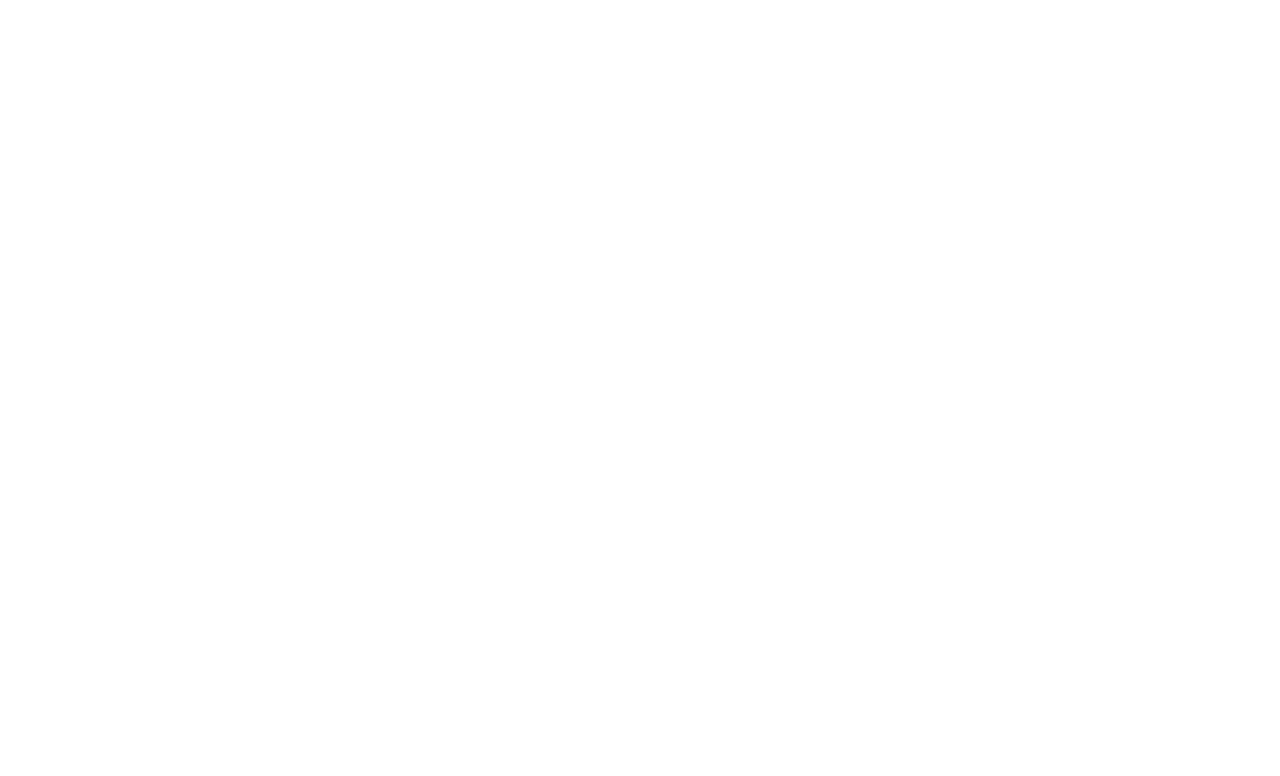
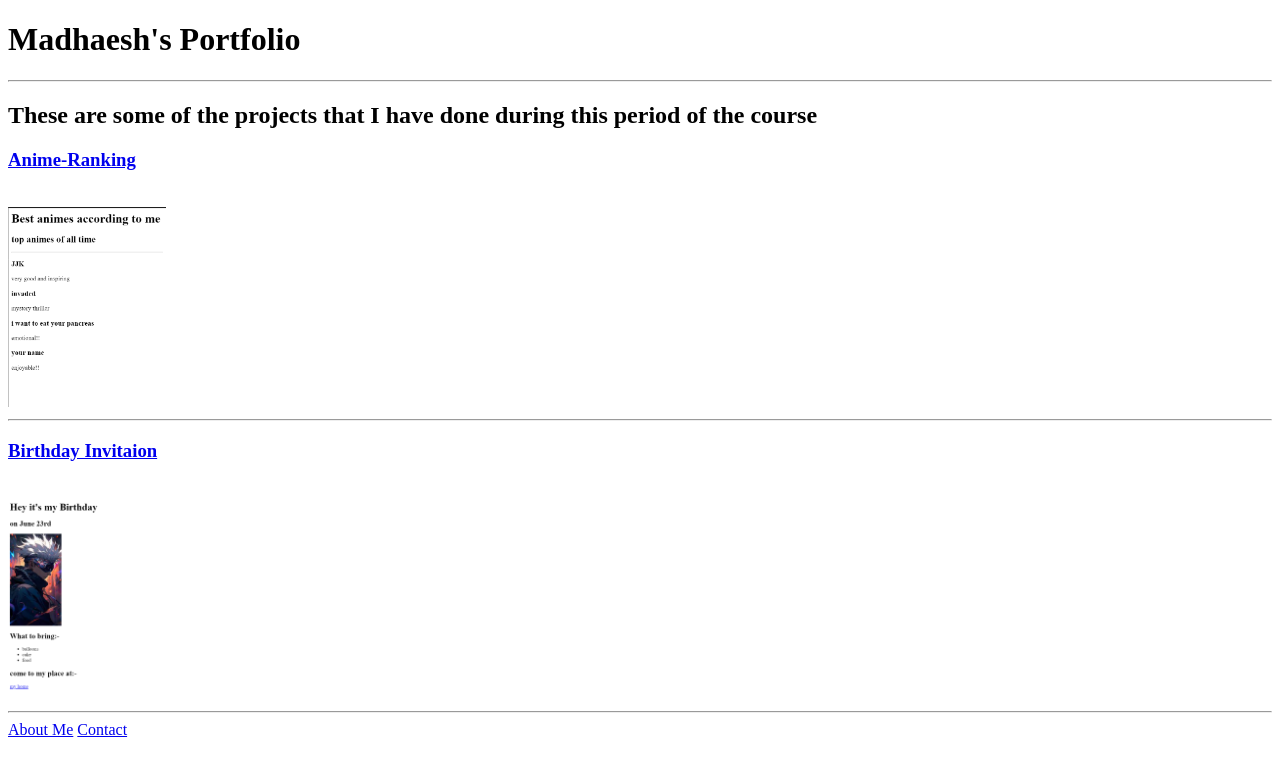
Before and after one commit to StarBuckAce/html-portfolio, a plain HTML site: page index.html in a window 1280 px wide. Drawn offline with Linux system fonts and the light colour scheme.

Commit message:
Add files via upload

```diff
--- a/index.html
+++ b/index.html
@@ -1,15 +1,20 @@
-<!-- TODO 1: Create the HTML Boilerplate -->
-
-<!-- TODO 2: Add Your previous projects' HTML into the public folder -->
-
-<!-- TODO 3: Take screenshots of your project previews and add the images to the images folder -->
-
-<!-- TODO 4: Add titles/subtitles etc. -->
-
-<!-- TODO 5: Add a link to the project pages -->
-
-<!-- TODO 6: Add images to show the project previews
-HINT for TODO 6: You can use the height attribute set to 200 to make the image smaller:
-https://developer.mozilla.org/en-US/docs/Web/HTML/Element/img#attr-height -->
-
-<!-- TODO 7: Add the Contact Me and About Me page links -->
+<!DOCTYPE html>
+<html lang="en">
+<head>
+    <meta charset="UTF-8">
+    <meta name="viewport" content="width=device-width, initial-scale=1.0">
+    <title>Madhaesh's portfolio</title>
+</head>
+<body>
+    <h1>Madhaesh's Portfolio</h1>
+    <hr/>
+    <h2>These are some of the projects that I have done during this period of the course</h2>
+    <h3><a href="./public/Anime-Ranking.html">Anime-Ranking</a></h3><br/>
+    <img src="./assets/images/Anime-Ranking.png" height="200"/>
+    <hr/>
+    <h3><a href="./public/birthday-invite.html">Birthday Invitaion</a></h3><br/>
+    <img src="./assets/images/birthday-invite.png" height="200"/>
+    <hr/>
+    <a href="./public/about.html">About Me</a> <a href="./public/contact.html">Contact</a>
+</body>
+</html>
```
